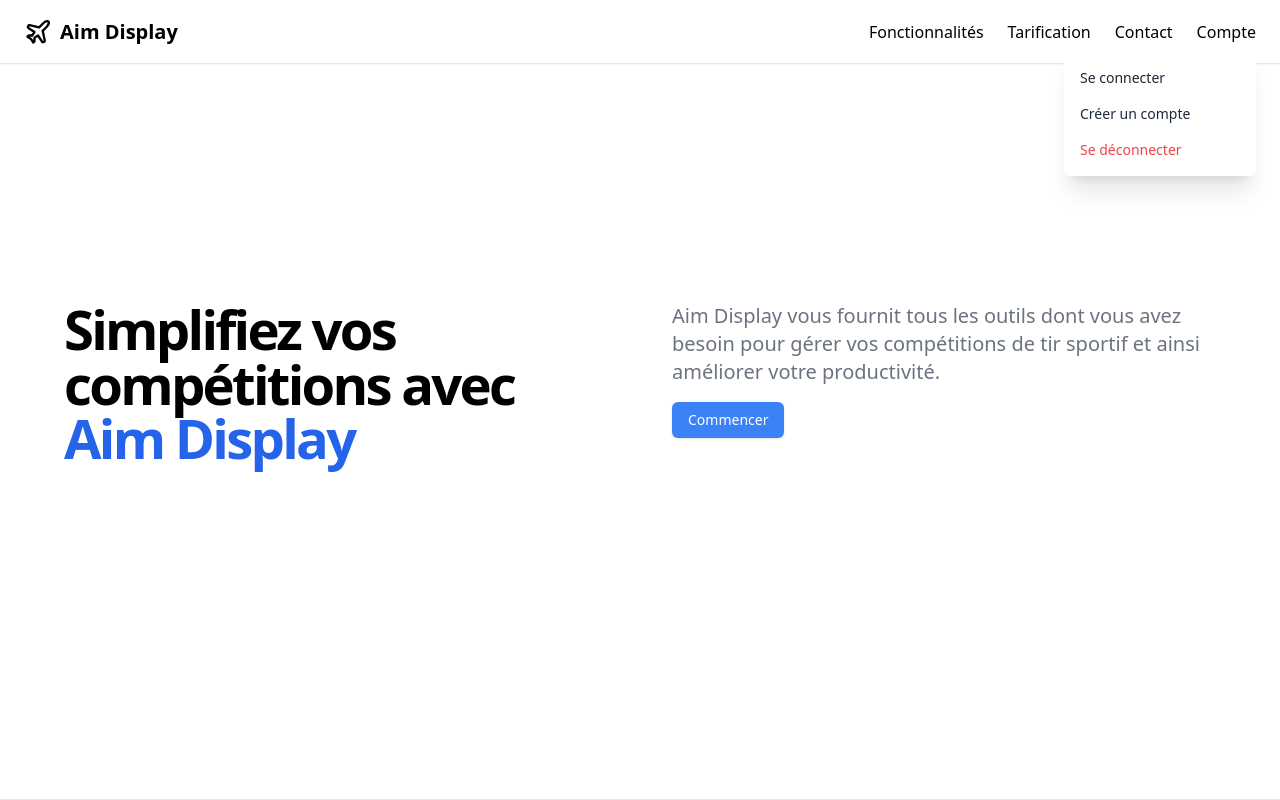
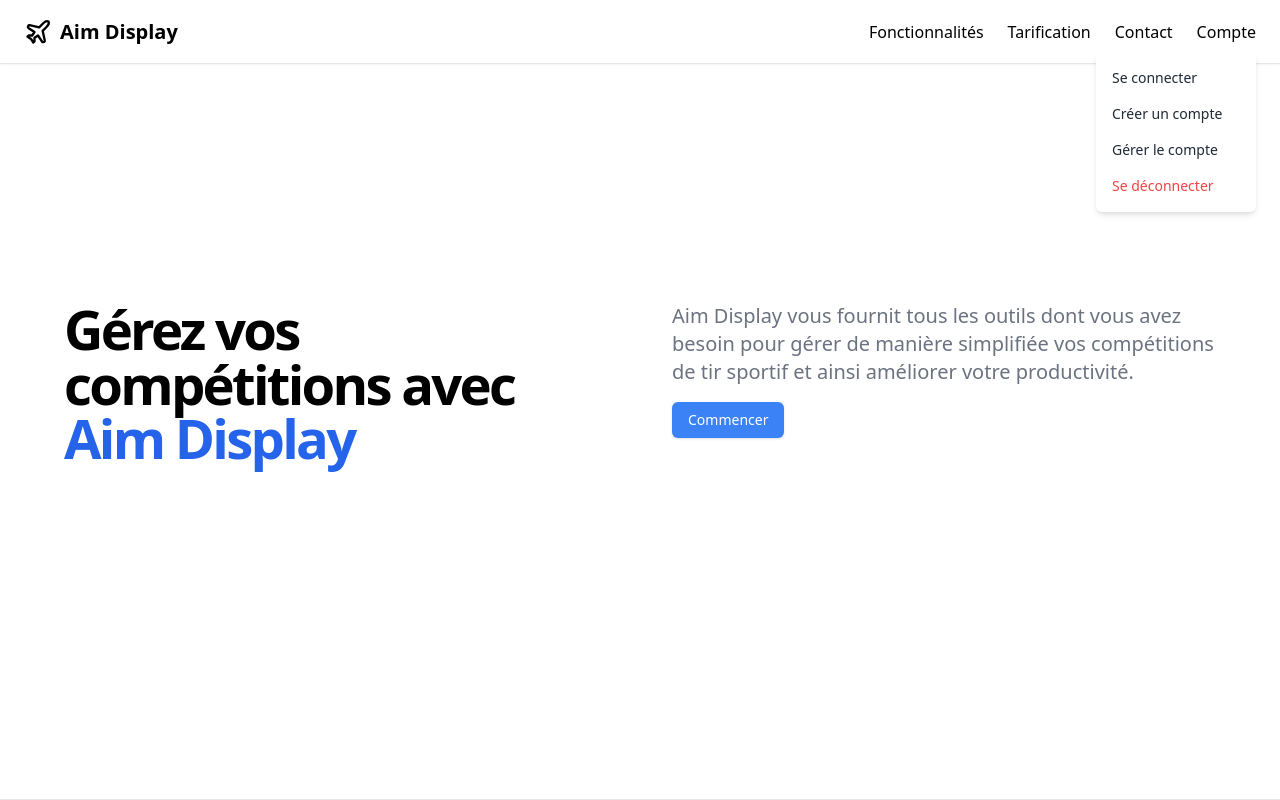
Before and after one commit to HugoErb/Site-AimDisplay, an Angular app: page / in a window 1280 px wide. Both pictures are taken after a click on the element "Compte". Shown: the top 800 px of the page. Built offline with nearby package versions, Linux system fonts and the light colour scheme.

Commit message:
modif styles + fix connect window

```diff
--- a/src/app/home/home.component.html
+++ b/src/app/home/home.component.html
@@ -19,18 +19,23 @@
     <a class="text-base font-medium hover:text-blue-600" href="#contact">
       Contact
     </a>
-    <div class="group relative inline-block">
-      <span class="text-base font-medium cursor-pointer hover:text-blue-600">Compte</span>
-      <div class="dropdown-menu absolute right-0 w-48 py-2 mt-2 bg-white rounded-md shadow-xl">
-        <div class="block px-4 py-2 text-sm text-gray-800 hover:bg-blue-500 hover:text-white"
+    <div #menuContainerRef class="group relative inline-block">
+      <span class="text-base font-medium cursor-pointer hover:text-blue-600" (click)="basculerMenu()">Compte</span>
+      <div *ngIf="menuOuvert"
+        class="absolute right-0 w-40 py-2 mt-2 bg-white rounded-md shadow-md">
+        <div class="block cursor-pointer px-4 py-2 text-sm text-gray-800 hover:bg-blue-500 hover:text-white"
           (click)="onMenuOptionClick('Se connecter')">
           Se connecter
         </div>
-        <div class="block px-4 py-2 text-sm text-gray-800 hover:bg-blue-500 hover:text-white"
+        <div class="block cursor-pointer px-4 py-2 text-sm text-gray-800 hover:bg-blue-500 hover:text-white"
           (click)="onMenuOptionClick('Créer un compte')">
           Créer un compte
         </div>
-        <div class="block px-4 py-2 text-sm text-red-500 hover:bg-blue-500 hover:text-white"
+        <div class="block cursor-pointer px-4 py-2 text-sm text-gray-800 hover:bg-blue-500 hover:text-white"
+          (click)="onMenuOptionClick('Se déconnecter')">
+          Gérer le compte
+        </div>
+        <div class="block cursor-pointer px-4 py-2 text-sm text-red-500 hover:bg-blue-500 hover:text-white"
           (click)="onMenuOptionClick('Se déconnecter')">
           Se déconnecter
         </div>
@@ -46,15 +51,15 @@
         <div>
           <h1
             class="lg:leading-tighter text-3xl font-bold tracking-tighter sm:text-4xl md:text-5xl xl:text-[3.4rem] 2xl:text-[3.75rem]">
-            Simplifiez vos compétitions avec
+            Gérez vos compétitions avec
             <span class="text-blue-600">Aim Display</span>
           </h1>
         </div>
         <div class="flex flex-col items-start space-y-4">
           <p class="mx-auto max-w-[700px] text-gray-500 md:text-xl dark:text-gray-400">
-            Aim Display vous fournit tous les outils dont vous avez besoin pour gérer vos compétitions de tir sportif et
-            ainsi
-            améliorer votre productivité.
+            Aim Display vous fournit tous les outils dont vous avez besoin pour gérer de manière simplifiée vos
+            compétitions de tir sportif et
+            ainsi améliorer votre productivité.
           </p>
           <div class="space-x-4">
             <a class="inline-flex h-9 items-center justify-center rounded-md bg-blue-500 px-4 py-2 text-sm font-medium text-white shadow transition-colors hover:bg-blue-700 focus-visible:outline-none focus-visible:ring-1 focus-visible:ring-blue-900 disabled:pointer-events-none disabled:opacity-50"
@@ -163,7 +168,7 @@
       <div class="space-y-4 text-center mx-auto">
         <h2 class="text-4xl font-bold tracking-tighter sm:text-5xl">Tarification</h2>
         <p
-          class="mx-auto max-w-[600px] text-gray-500 md:text-xl/relaxed lg:text-base/relaxed xl:text-xl/relaxed dark:text-gray-400 text-center mb-12">
+          class="mx-auto max-w-[500px] text-gray-500 md:text-xl/relaxed lg:text-base/relaxed xl:text-xl/relaxed dark:text-gray-400 text-center mb-12">
           Choisissez le plan de tarification qui correspond à votre équipe et à votre budget.
         </p>
       </div>
--- a/src/app/home/home.component.ts
+++ b/src/app/home/home.component.ts
@@ -1,18 +1,33 @@
-import { Component } from '@angular/core';
+import { Component, ElementRef, HostListener, ViewChild} from '@angular/core';
+import { CommonModule } from '@angular/common';
 
 @Component({
   selector: 'app-home',
   standalone: true,
-  imports: [],
+  imports: [CommonModule],
   templateUrl: './home.component.html',
   styleUrl: './home.component.scss'
 })
 export class HomeComponent {
+  menuOuvert: boolean = false;
 
-  constructor() { }
+  @ViewChild('menuContainerRef') menuContainerRef!: ElementRef;
 
-  onMenuOptionClick(option: string): void {
-    console.log('Menu option clicked:', option);
-    // Logique pour gérer le clic sur les options du menu
+  @HostListener('document:click', ['$event'])
+  cliquerHorsDuMenu(event: MouseEvent) {
+    // Vérifiez si le clic est en dehors du conteneur du menu
+    if (this.menuOuvert && !this.menuContainerRef.nativeElement.contains(event.target)) {
+      this.menuOuvert = false;
+    }
+  }
+
+  basculerMenu() {
+    this.menuOuvert = !this.menuOuvert;
+  }
+
+  onMenuOptionClick(option: string) {
+    console.log(option);
+    // Traitez l'option de menu sélectionnée ici
+    // ...
   }
 }
```
